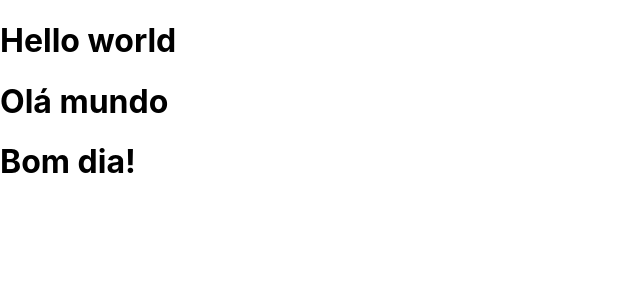
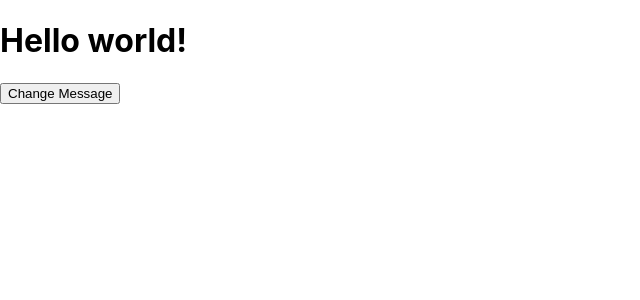
Before and after one commit to guilherme-schumann/task-manager-frontend, a React (Create React App) app: page / in a window 1280 px wide. Shown: the top 300 px of the page, without its empty margins (0-640 px from the left). Built offline with nearby package versions, Linux system fonts and the light colour scheme.

Commit message:
Feat: learning how to apply state

```diff
--- a/src/App.js
+++ b/src/App.js
@@ -1,10 +1,15 @@
+import { useState } from "react";
+
 const App = () => {
-    const messages = ["Hello world", "Olá mundo", "Bom dia!"];
+    const [message, setMessage] = useState("Hello world!");
+
+    const handleChangeMessage = () => {
+        setMessage("Olá mundo!");
+    };
     return (
         <>
-            {messages.map((message) => (
-                <h1>{message}</h1>
-            ))}
+            <h1>{message}</h1>
+            <button onClick={handleChangeMessage}>Change Message</button>
         </>
     );
 };
```
